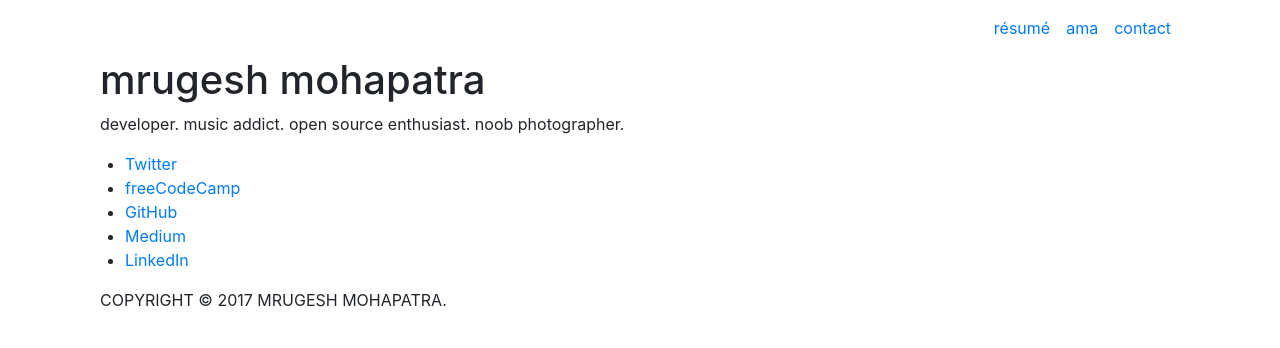
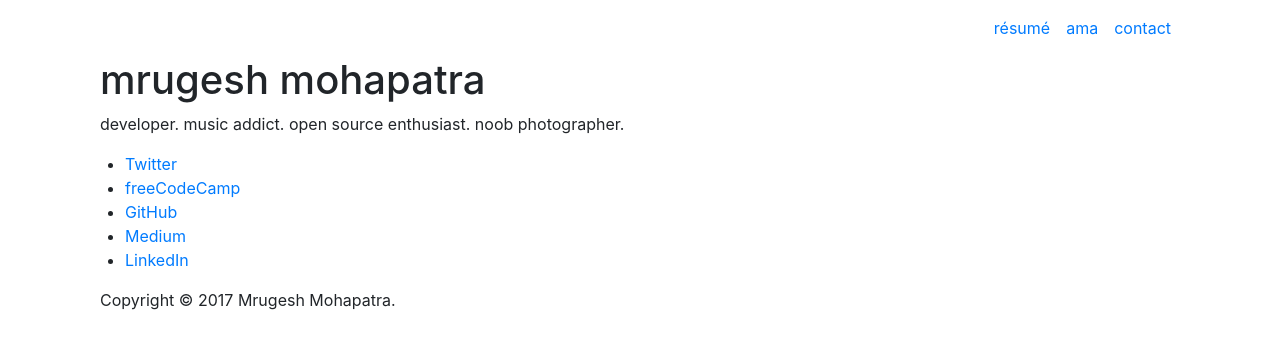
Before and after one commit to raisedadead/portfolio, a React (Create React App) app: page / in a window 1280 px wide. Shown: the top 348 px of the page. Built offline with nearby package versions, Linux system fonts and the light colour scheme.

Commit message:
feat: Create and update footer

```diff
--- a/src/App.js
+++ b/src/App.js
@@ -1,7 +1,7 @@
 import React, { Component } from 'react'
 import { Helmet } from 'react-helmet'
 import { Container, Row, Col } from 'reactstrap'
-import { TopNav, SocialNav } from './components/index'
+import { TopNav, SocialNav, Footer } from './components/index'
 
 export default class App extends Component {
   render() {
@@ -35,7 +35,7 @@ export default class App extends Component {
               </Col>
               <SocialNav />
               <Col>
-                <span>COPYRIGHT &copy; 2017 MRUGESH MOHAPATRA.</span>
+                <Footer />
               </Col>
             </Col>
           </Row>
--- /dev/null
+++ b/src/components/Footer/Footer.js
@@ -0,0 +1,13 @@
+import React, { Component } from 'react'
+
+export default class Footer extends Component {
+  render() {
+    return (
+      <footer>
+        <span>
+          Copyright &copy; {new Date().getFullYear()} Mrugesh Mohapatra.
+        </span>
+      </footer>
+    )
+  }
+}
--- /dev/null
+++ b/src/components/Footer/index.js
@@ -0,0 +1,2 @@
+import Footer from './Footer'
+export { Footer }
--- a/src/components/Nav/TopNav.js
+++ b/src/components/Nav/TopNav.js
@@ -1,46 +1,22 @@
 import React, { Component } from 'react'
-import {
-  Collapse,
-  Navbar,
-  NavbarToggler,
-  Nav,
-  NavItem,
-  NavLink
-} from 'reactstrap'
+import { Navbar, Nav, NavItem, NavLink } from 'reactstrap'
 
 export default class TopNav extends Component {
-  constructor(props) {
-    super(props)
-    this.toggle = this.toggle.bind(this)
-    this.state = {
-      isOpen: false
-    }
-  }
-  toggle() {
-    this.setState({
-      isOpen: !this.state.isOpen
-    })
-  }
   render() {
     return (
       <div>
         <Navbar expand="md">
-          <NavbarToggler onClick={this.toggle} />
-          <Collapse isOpen={this.state.isOpen} navbar>
           <Nav className="ml-auto" navbar>
             <NavItem>
               <NavLink href="/resume/">résumé</NavLink>
             </NavItem>
             <NavItem>
-                <NavLink href="https://github.com/raisedadead/ama/">
-                  ama
-                </NavLink>
+              <NavLink href="https://github.com/raisedadead/ama/">ama</NavLink>
             </NavItem>
             <NavItem>
               <NavLink href="/contact/">contact</NavLink>
             </NavItem>
           </Nav>
-          </Collapse>
         </Navbar>
       </div>
     )
--- a/src/components/index.js
+++ b/src/components/index.js
@@ -1,2 +1,3 @@
 import { TopNav, SocialNav } from './Nav'
-export { TopNav, SocialNav }
+import { Footer } from './Footer'
+export { TopNav, SocialNav, Footer }
```
Lines whose indentation alone changed are shown as unchanged.
